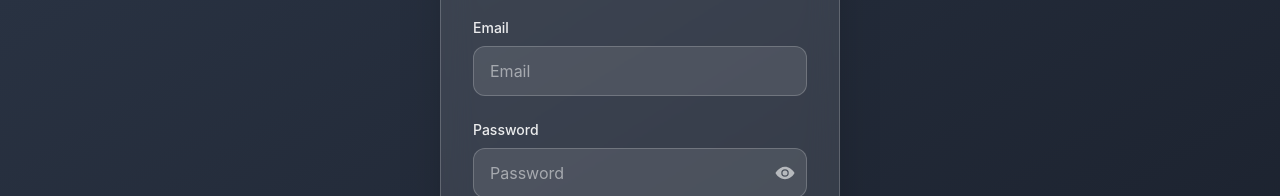
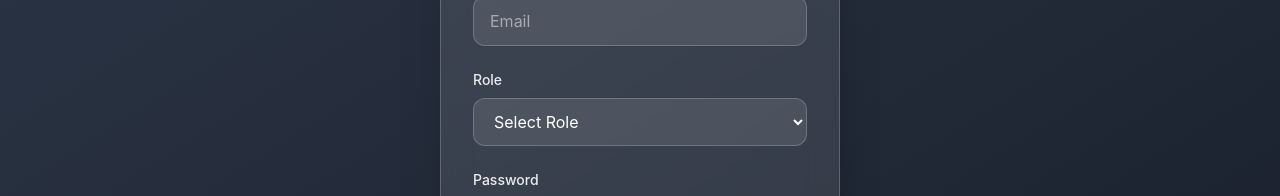
Before and after one commit to GaneshGupta3/synergysolver, a React (Vite) app in the folder frontend/: page /signup in a window 1280 px wide. Shown: the part 347-543 px from the top of the page. Built offline with nearby package versions, Linux system fonts and the light colour scheme; no server answers.

Commit message:
role based access started

```diff
--- a/frontend/src/components/SignupCard/SignUpCard.jsx
+++ b/frontend/src/components/SignupCard/SignUpCard.jsx
@@ -11,6 +11,7 @@
 const SignUpCard = () => {
     const username = useRef();
     const email = useRef();
+    const role = useRef();
     const password = useRef();
     const navigate = useNavigate();
     const dispatch = useDispatch();
@@ -112,7 +113,7 @@
     };
 
     return (
-        <div className="min-h-screen flex items-center justify-center" style={{background: 'linear-gradient(to bottom right, #2d3748, #1a202c)'}}>
+        <div className="min-h-screen flex items-center justify-center" style={{ background: 'linear-gradient(to bottom right, #2d3748, #1a202c)' }}>
             <div className="w-full max-w-md px-6">
                 <div className="bg-white/10 mt-10 backdrop-blur-lg rounded-3xl shadow-2xl border border-white/20 p-8">
                     <div className="text-center mb-8">
@@ -142,6 +143,28 @@
                                 className="w-full px-4 py-3 bg-white/10 border border-white/20 rounded-xl text-white placeholder-white/50 focus:outline-none focus:ring-2 focus:ring-blue-400 focus:border-transparent transition-all duration-200"
                             />
                         </div>
+
+                        <div>
+                            <label className="block text-sm font-medium text-white/90 mb-2">
+                                Role
+                            </label>
+                            <select
+                                ref={role}
+                                required
+                                className="w-full px-4 py-3 bg-white/10 border border-white/20 rounded-xl text-white focus:outline-none focus:ring-2 focus:ring-blue-400 focus:border-transparent transition-all duration-200"
+                            >
+                                <option value="" className="text-black">
+                                    Select Role
+                                </option>
+                                <option value="user" className="text-black">
+                                    Student
+                                </option>
+                                <option value="industry-expert" className="text-black">
+                                    Industry expert
+                                </option>
+                            </select>
+                        </div>
+
 
                         <div>
                             <label className="block text-sm font-medium text-white/90 mb-2">Password</label>
```
Also changed, not shown: 1 other file (tests, documents, lock files or other folders).
